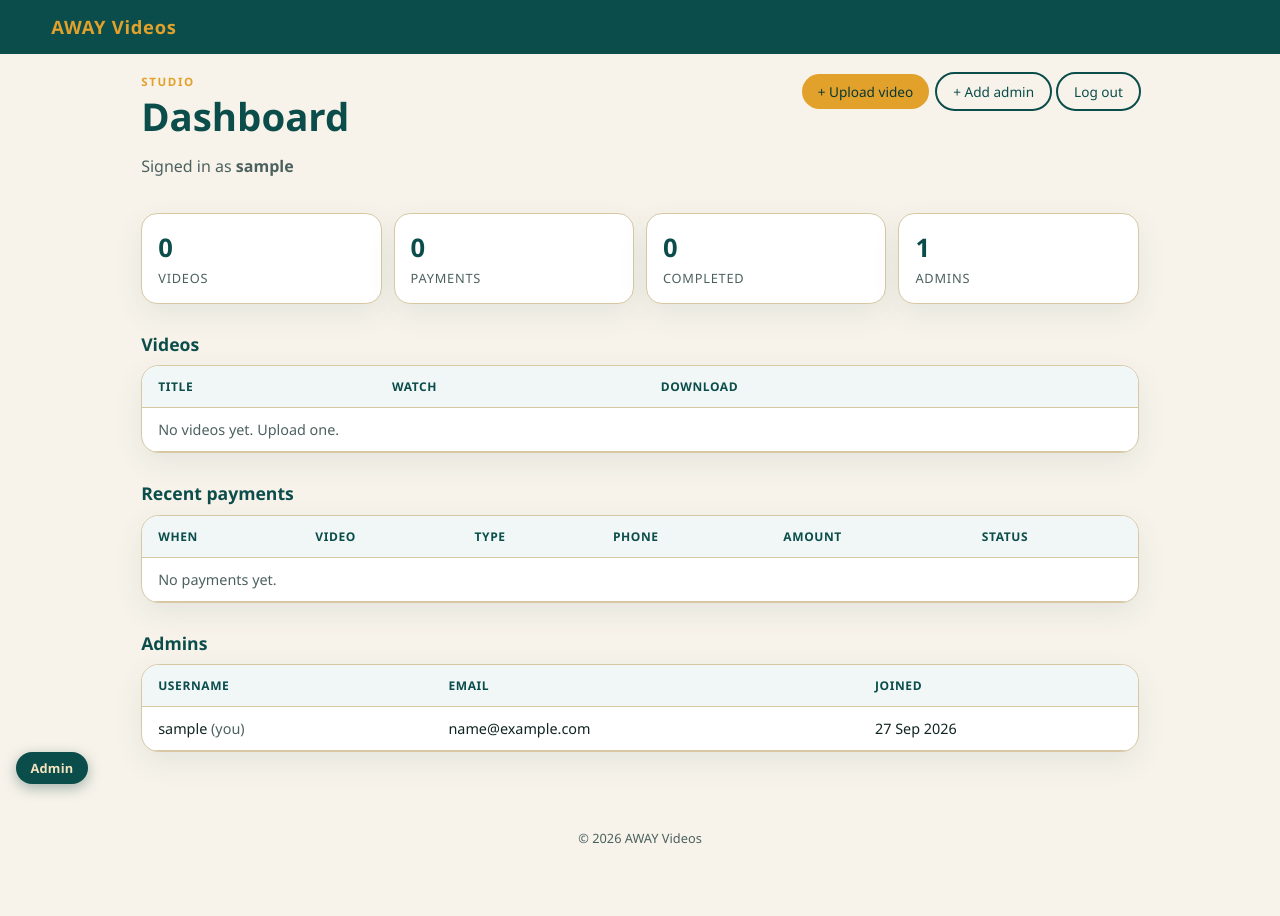
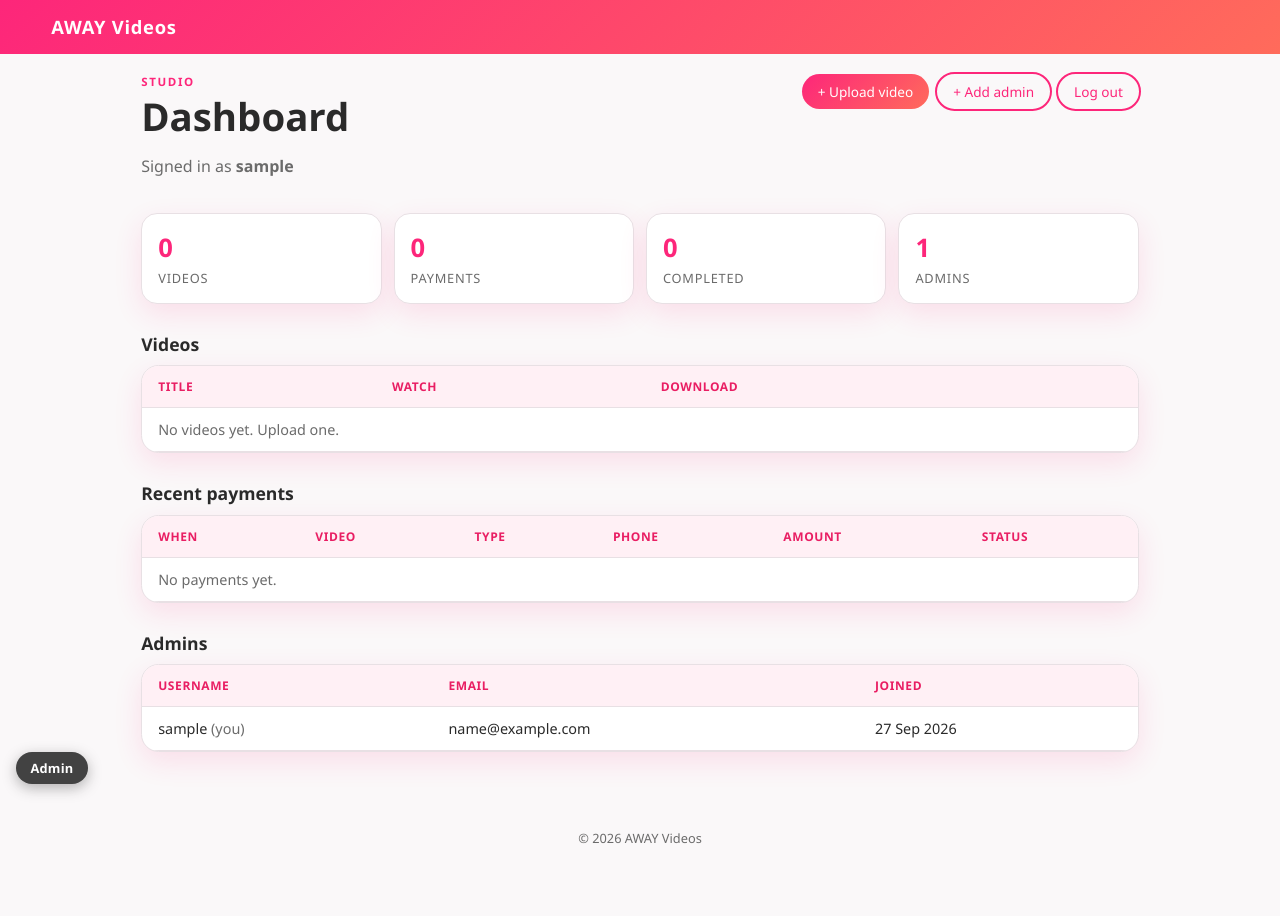
Before and after one commit to kengodhil/AWAY-VIDEOS, a Django app: page /studio/ in a window 1280 px wide. Run offline with Django 5.2, Linux system fonts and the light colour scheme; the visitor is signed in with stand-in values (Sample User, id 1); data comes from the database, SQL or seed files in the repository; data that the repository does not hold is empty.

Commit message:
Redesign colors to Tinder-style pink / gray / white palette

```diff
--- a/static/css/app.css
+++ b/static/css/app.css
@@ -1,15 +1,24 @@
 :root {
-  --teal: #0b4d4a;
-  --teal-dark: #073835;
-  --gold: #e2a12b;
-  --gold-soft: #f6e4bf;
-  --paper: #f7f3ea;
-  --ink: #102422;
-  --muted: #4c615f;
-  --line: #d7c7a3;
-  --danger: #9b2c2c;
+  /* Palette from brand image: hot pink · charcoal · white · coral · magenta */
+  --pink: #fd267a;
+  --pink-deep: #e91e63;
+  --coral: #ff6b5b;
+  --magenta: #ff4458;
+  --charcoal: #424242;
+  --charcoal-dark: #2a2a2a;
+  --paper: #faf8f9;
+  --ink: #2a2a2a;
+  --muted: #6b6b6b;
+  --line: #e8e0e4;
+  --danger: #c62828;
   --card: #ffffff;
-  --shadow: 0 10px 30px rgba(11, 77, 74, 0.08);
+  --shadow: 0 10px 28px rgba(253, 38, 122, 0.12);
+
+  /* Aliases so existing rules keep working */
+  --teal: var(--pink);
+  --teal-dark: var(--charcoal-dark);
+  --gold: var(--coral);
+  --gold-soft: #ffe4ec;
 }
 
 * { box-sizing: border-box; }
@@ -22,7 +31,8 @@ body {
   display: flex;
   flex-direction: column;
 }
-a { color: var(--teal); text-decoration: none; }
+a { color: var(--pink); text-decoration: none; }
+a:hover { color: var(--pink-deep); }
 
 .topbar {
   display: flex;
@@ -30,13 +40,18 @@ a { color: var(--teal); text-decoration: none; }
   align-items: center;
   gap: .75rem;
   padding: .9rem 4vw;
-  background: var(--teal);
-  color: var(--gold-soft);
+  background: linear-gradient(135deg, var(--pink) 0%, var(--coral) 100%);
+  color: #fff;
   position: sticky;
   top: 0;
   z-index: 20;
 }
-.brand { color: var(--gold); font-weight: 800; font-size: 1.15rem; letter-spacing: .04em; }
+.brand {
+  color: #fff;
+  font-weight: 800;
+  font-size: 1.15rem;
+  letter-spacing: .04em;
+}
 
 .page { padding: 1.25rem 4vw 3rem; max-width: 1100px; margin: 0 auto; width: 100%; flex: 1; }
 .page-narrow { max-width: 640px; margin: .75rem auto 0; padding: 0 4vw; }
@@ -45,23 +60,24 @@ h1 {
   font-size: clamp(1.45rem, 4.5vw, 2.4rem);
   line-height: 1.15;
   margin: 0 0 .5rem;
-  color: var(--teal);
+  color: var(--charcoal-dark);
 }
 h1.pay-title {
   font-size: 1.05rem;
   font-weight: 700;
   margin: 0 0 .35rem;
   line-height: 1.3;
+  color: var(--charcoal);
 }
 h2.studio-section {
   font-size: 1.1rem;
-  color: var(--teal);
+  color: var(--charcoal-dark);
   margin: 1.75rem 0 .6rem;
 }
 .eyebrow {
   text-transform: uppercase;
   letter-spacing: .14em;
-  color: var(--gold);
+  color: var(--pink);
   font-weight: 700;
   font-size: .72rem;
   margin: 0 0 .35rem;
@@ -152,8 +168,8 @@ h2.studio-section {
 }
 
 .btn, .icon-btn {
-  background: var(--gold);
-  color: var(--teal-dark);
+  background: linear-gradient(135deg, var(--pink) 0%, var(--coral) 100%);
+  color: #fff;
   border: 0;
   border-radius: 999px;
   padding: .8rem 1.2rem;
@@ -166,11 +182,14 @@ h2.studio-section {
   font: inherit;
   text-decoration: none;
 }
+.btn:hover, .icon-btn:hover {
+  filter: brightness(1.05);
+}
 .btn-small { padding: .5rem 1rem; font-size: .85rem; }
 .btn-ghost {
   background: transparent;
-  color: var(--teal);
-  outline: 2px solid var(--teal);
+  color: var(--pink);
+  outline: 2px solid var(--pink);
 }
 
 .card {
@@ -316,18 +339,18 @@ input, textarea, select {
   left: 1rem;
   bottom: 1rem;
   z-index: 50;
-  background: var(--teal);
-  color: var(--gold-soft);
+  background: var(--charcoal);
+  color: #fff;
   font-size: .8rem;
   font-weight: 700;
   padding: .45rem .9rem;
   border-radius: 999px;
-  box-shadow: 0 4px 14px rgba(7, 56, 53, 0.35);
+  box-shadow: 0 4px 14px rgba(42, 42, 42, 0.35);
   letter-spacing: .02em;
 }
 .admin-btn:hover {
-  background: var(--teal-dark);
-  color: var(--gold);
+  background: var(--pink);
+  color: #fff;
 }
 
 .studio-head {
@@ -363,7 +386,7 @@ input, textarea, select {
 .stat-num {
   font-size: 1.6rem;
   font-weight: 800;
-  color: var(--teal);
+  color: var(--pink);
 }
 .stat-label {
   font-size: .8rem;
@@ -385,8 +408,8 @@ input, textarea, select {
   vertical-align: middle;
 }
 .studio-table th {
-  background: #f0f7f6;
-  color: var(--teal);
+  background: #fff0f5;
+  color: var(--pink-deep);
   font-size: .75rem;
   text-transform: uppercase;
   letter-spacing: .05em;
```
Also changed, not shown: other parts of static/css/app.css (+22 -18 lines).
